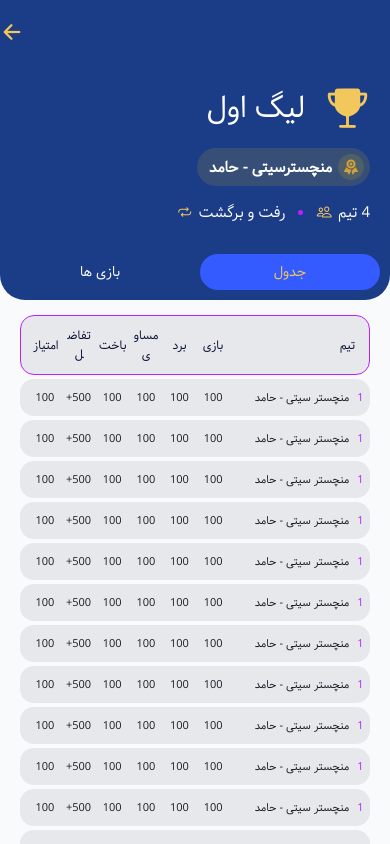
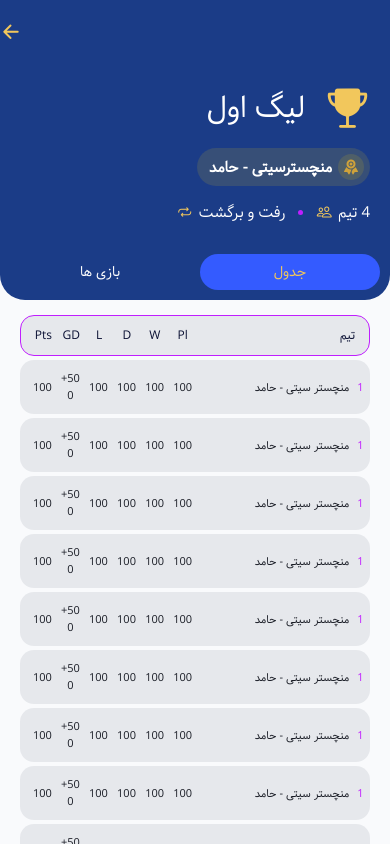
Before and after one commit to hamedghaaderi/League-builder, a React Native app: screen /CompleteLeague in a window 390 px wide. Built offline with nearby package versions, Linux system fonts and the light colour scheme.

Commit message:
fix: fix some styles and behaviors all around the project. also set app orientation to portrait.

```diff
--- a/App.js
+++ b/App.js
@@ -78,7 +78,7 @@
                 hitSlop={8}
                 onPress={() => navigation.goBack()}
               >
-                <Ionicons name="arrow-back" size={24} color={tintColor} />
+                <Ionicons name="arrow-back" size={22} color={tintColor} />
               </Pressable>
             ),
           })}
--- a/app.json
+++ b/app.json
@@ -3,7 +3,7 @@
     "name": "league-builder",
     "slug": "league-builder",
     "version": "1.0.0",
-    "orientation": "default",
+    "orientation": "portrait",
     "icon": "./assets/images/logo.png",
     "userInterfaceStyle": "light",
     "newArchEnabled": true,
@@ -24,8 +24,6 @@
     "web": {
       "favicon": "./assets/images/logo.png"
     },
-    "plugins": [
-      "expo-font"
-    ]
+    "plugins": ["expo-font"]
   }
 }
--- a/components/leagues/standing-item.js
+++ b/components/leagues/standing-item.js
@@ -31,13 +31,13 @@
     gap: 20,
     padding: 10,
     borderRadius: 14,
-    backgroundColor: GlobalStyles.colors.border
+    backgroundColor: GlobalStyles.colors.border,
   },
   detailsRow: {
     flexDirection: "row",
     alignItems: "center",
     justifyContent: "space-between",
-    width: "60%",
+    width: "50%",
   },
   detail: {
     fontFamily: "samim",
@@ -50,7 +50,7 @@
     flexDirection: "row",
     alignItems: "center",
     justifyContent: "flex-end",
-    width: "35%",
+    width: "45%",
     gap: 8,
   },
   team: {
--- a/components/leagues/standings.js
+++ b/components/leagues/standings.js
@@ -7,12 +7,12 @@
     <View style={styles.container}>
       <View style={styles.header}>
         <View style={styles.detailsRow}>
-          <Text style={styles.detail}>امتیاز</Text>
-          <Text style={styles.detail}>تفاضل</Text>
-          <Text style={styles.detail}>باخت</Text>
-          <Text style={styles.detail}>مساوی</Text>
-          <Text style={styles.detail}>برد</Text>
-          <Text style={styles.detail}>بازی</Text>
+          <Text style={styles.detail}>Pts</Text>
+          <Text style={styles.detail}>GD</Text>
+          <Text style={styles.detail}>L</Text>
+          <Text style={styles.detail}>D</Text>
+          <Text style={styles.detail}>W</Text>
+          <Text style={styles.detail}>Pl</Text>
         </View>
         <View>
           <Text style={styles.team}>تیم</Text>
@@ -83,7 +83,7 @@
     flexDirection: "row",
     alignItems: "center",
     justifyContent: "space-between",
-    width: "60%",
+    width: "50%",
   },
   detail: {
     fontFamily: "samim",
--- a/components/modals/game-modal.js
+++ b/components/modals/game-modal.js
@@ -190,7 +190,7 @@
     gap: 15,
   },
   team: {
-    flex: 35,
+    flex: 1,
     alignItems: "center",
     justifyContent: "center",
   },
@@ -202,10 +202,11 @@
     fontSize: 13,
   },
   result: {
-    flex: 30,
+    flex: 1,
     flexDirection: "row-reverse",
     alignItems: "center",
     justifyContent: "center",
+    overflow: "hidden",
     gap: 7,
   },
   pickerText: {
--- a/screens/league-list-screen.js
+++ b/screens/league-list-screen.js
@@ -1,4 +1,4 @@
-import { useState, useRef, useEffect } from "react";
+import { useState, useRef, useEffect, useCallback } from "react";
 import {
   Pressable,
   StyleSheet,
@@ -14,11 +14,14 @@
 import PendingLeagues from "../components/leagues/pending-leagues";
 import CompleteLeagues from "../components/leagues/complete-leagues";
 import { LinearGradient } from "expo-linear-gradient";
+import { useFocusEffect } from "@react-navigation/native";
 
 const LeagueListScreen = ({ navigation }) => {
-  const [index, setIndex] = useState(1);
+  const [index, setIndex] = useState(0);
   const [showAddOptions, setShowAddOptions] = useState(false);
   const [showImportModal, setShowImportModal] = useState(false);
+
+  useFocusEffect(useCallback(() => () => setShowAddOptions(false), []));
 
   const routes = [{ key: "complete" }, { key: "pending" }];
 
@@ -126,7 +129,10 @@
       <Animated.View style={[styles.importButton, { transform: [{ scale }] }]}>
         <Pressable
           android_ripple={{ color: GlobalStyles.colors.primary }}
-          onPress={() => setShowImportModal(true)}
+          onPress={() => {
+            setShowAddOptions(false);
+            setShowImportModal(true);
+          }}
           style={styles.smallButtonPressable}
         >
           <Ionicons
--- a/screens/leagues/league-create-screen.js
+++ b/screens/leagues/league-create-screen.js
@@ -63,6 +63,7 @@
       <ScrollView
         contentContainerStyle={styles.content}
         showsVerticalScrollIndicator={false}
+        keyboardShouldPersistTaps="handled"
       >
         <Controller
           name="title"
```
